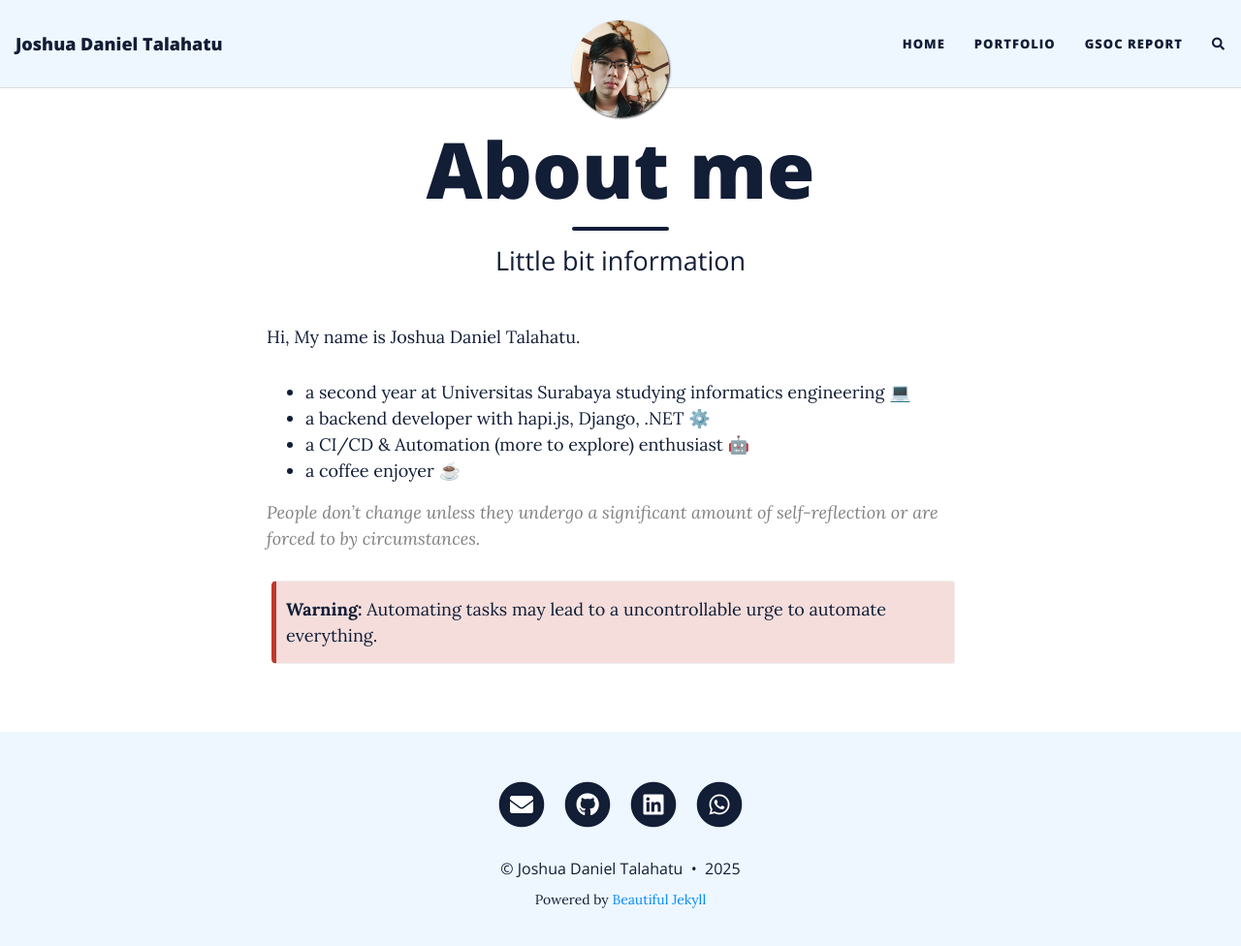
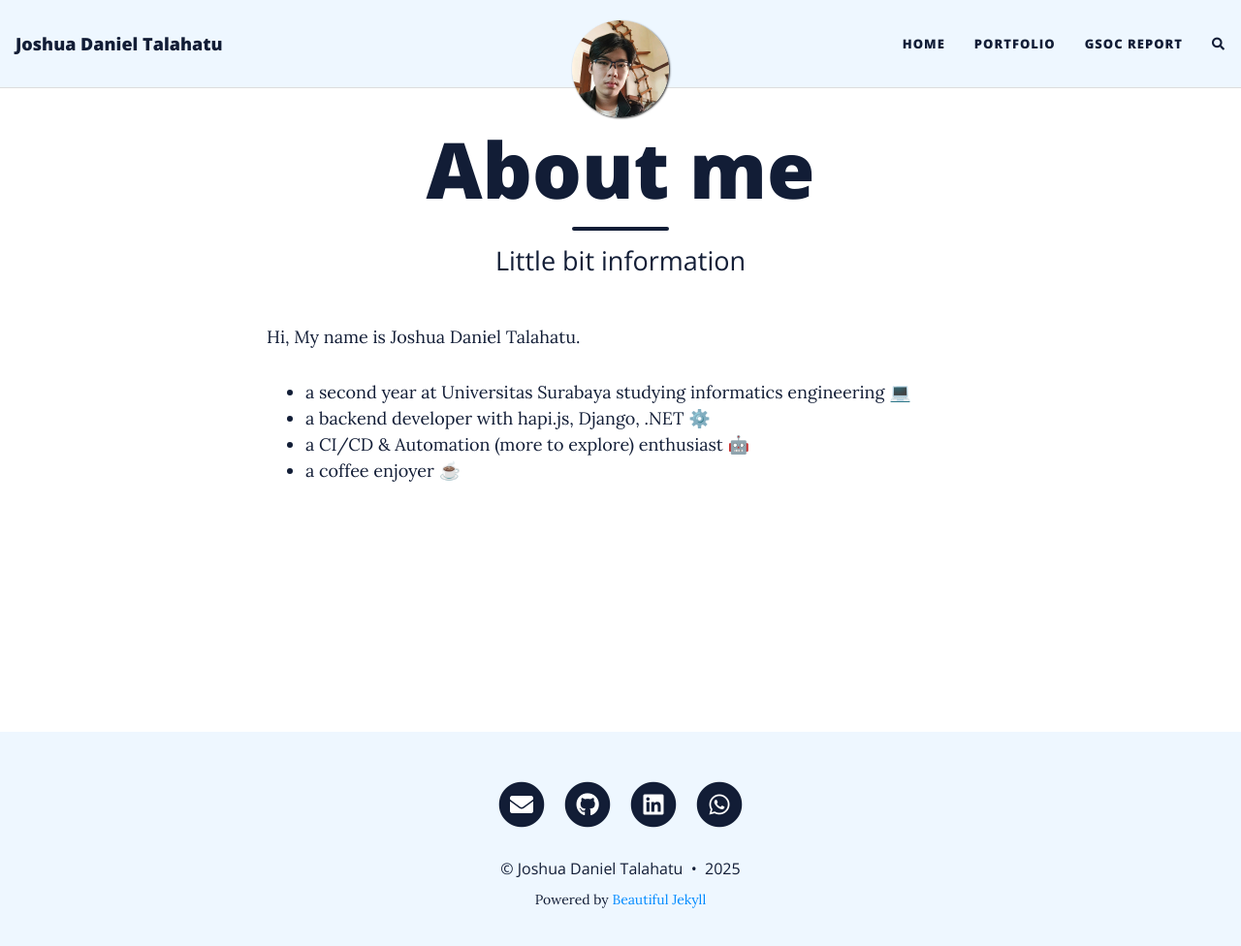
Before and after one commit to JoshuaGlaZ/joshuaglaz.github.io, a Jekyll site: the page built from aboutme.md, in a window 1280 px wide and 989 px high. Shown: the top 976 px of the window at 97% size. Built offline with Jekyll 4.4.1, drawn with Linux system fonts in a browser that asks for light colours; nearby versions of some CDN libraries; comment, search, counter and statistics services are not loaded.

```diff
--- a/aboutme.md
+++ b/aboutme.md
@@ -10,8 +10,3 @@ Hi, My name is Joshua Daniel Talahatu.
 - a backend developer with hapi.js, Django, .NET ⚙️
 - a CI/CD & Automation (more to explore) enthusiast 🤖
 - a coffee enjoyer ☕
-
-> People don't change unless they undergo a significant amount of self-reflection or are forced to by circumstances.
-
-{: .box-error}
-**Warning:** Automating tasks may lead to a uncontrollable urge to automate everything.
--- a/index.html
+++ b/index.html
@@ -29,3 +29,8 @@ subtitle: "Pythonic / Backend Developer / Coffee Enthusiast"
     </clipboard-copy>
   </div>
 </div>
+
+> People don't change unless they undergo a significant amount of self-reflection or are forced to by circumstances.
+
+{: .box-error}
+**Warning:** Automating tasks may lead to a uncontrollable urge to automate everything.
```
